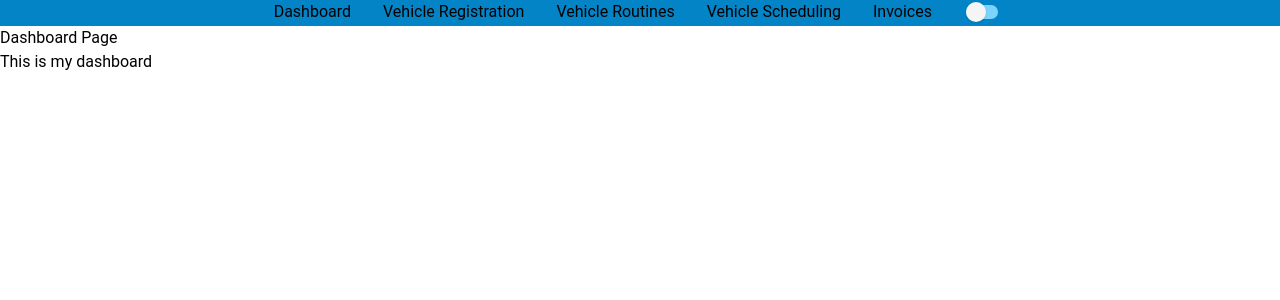
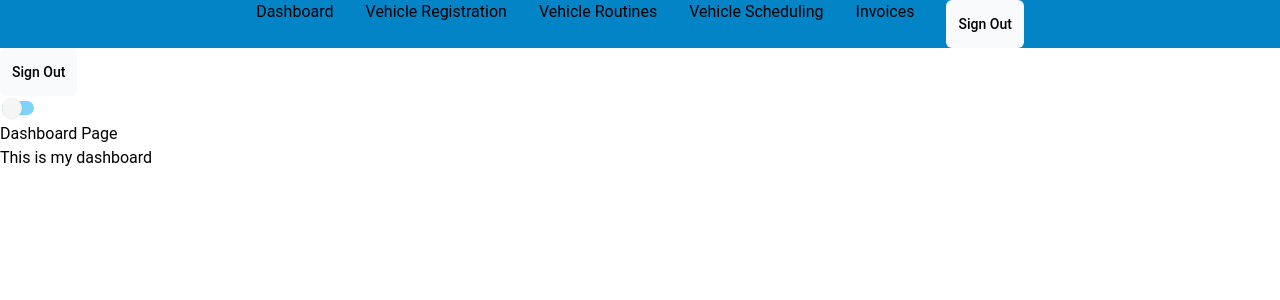
Before and after one commit to gladgladness/thebasementgarage, a Next.js app: page /dashboard in a window 1280 px wide. Shown: the top 300 px of the page. Built offline with nearby package versions, Linux system fonts and the light colour scheme.

Commit message:
Sign out implementation
Not yet completed..need to set cookies

```diff
--- a/actions.js
+++ b/actions.js
@@ -9,7 +9,7 @@ export async function authenticate(
 ) {
   try {
     await signIn('credentials', formData);
-
+   // console.log(authenticate)
   } catch (error) {
     if (error instanceof AuthError) {
       switch (error.type) {
--- a/app/components/links.jsx
+++ b/app/components/links.jsx
@@ -3,6 +3,7 @@
 import { usePathname } from 'next/navigation'
 import Link from 'next/link'
 import ThemeButton from './themebutton'
+import SignoutButton from './signoutbutton'
 
 export function Links() {
   const pathname = usePathname()
@@ -35,8 +36,11 @@ export function Links() {
             Invoices
           </Link>
         </li>
-
-          <ThemeButton className="justify-end" />
+        <li className="hover:bg-gray-400">
+          <Link className={`link ${pathname === '/about' ? 'active' : ''}`} >
+            <SignoutButton/>
+          </Link>
+        </li>
 
       </ul>
 
--- /dev/null
+++ b/app/components/signoutbutton.jsx
@@ -0,0 +1,16 @@
+'use server'
+import { signOut } from '@/auth'
+
+async function SignoutButton(){
+   const handleSignOut = await signOut({ redirect: true, callbackUrl: '/' });
+
+    return(
+        <form>
+            <button onClick={handleSignOut} className="flex h-[48px] grow items-center justify-center gap-2 rounded-md bg-gray-50 p-3 text-sm font-medium hover:bg-sky-100 hover:text-blue-600 md:flex-none md:justify-start md:p-2 md:px-3">
+                <div className="hidden md:block">Sign Out</div>
+            </button>
+        </form>
+
+)};
+
+export default SignoutButton;
--- a/app/dashboard/layout.jsx
+++ b/app/dashboard/layout.jsx
@@ -1,10 +1,14 @@
 import { Links } from "../components/links";
+import SignoutButton from '../components/signoutbutton'
+import ThemeButton from "../components/themebutton";
 
 export default function DashboardLayout({children}) {
     return (
       <html lang="en">
         <body>
-        <div><Links /></div>
+        <div>
+          <Links /> <SignoutButton /> <ThemeButton />
+        </div>
         {children}
         </body>
       </html>
--- a/auth.js
+++ b/auth.js
@@ -10,21 +10,25 @@ export const { auth, signIn, signOut } = NextAuth({
   ...authConfig,
   providers: [Credentials({
     async authorize(credentials) {
-      const parsedCredentials = z
-      .object({ email: z.string().email(), password: z.string().min(4) })
-      .safeParse(credentials);
+      const parsedCredentials = z.object({
+         email: z.string().email(), password: z.string().min(4)
+        }).safeParse(credentials);
 
         if (parsedCredentials.success) {
             const { email, password } = parsedCredentials.data;
             const user = await getUser(email);
+            console.log(user)
+
             if (!user) return null;
-            const passwordsMatch = await bcrypt.compare(password, user.password);
+            return user;
+            //const passwordsMatch = await bcrypt.compare(password, user.password);
 
-            if (passwordsMatch) return user;
+           // if (passwordsMatch) return user;
+            //else console.log('passwords do not match')
           }
 
-           console.log(credentials, 'Invalid credentials');
-          return null;
+         //  console.log(credentials, 'Invalid credentials');
+           //return null;
     },
   }),],
 });
@@ -37,9 +41,11 @@ async function  getUser(email){
 
     // Execute the query and get the result
     const result = await client.query(query, values);
-
+    console.log(result)
+    //console.log(result[0])
     // Return the first row from the result
     return result.rows[0];
+
     } catch (error) {
       console.error('Failed to fetch user:', error);
       throw new Error('Failed to fetch user.');
```
Also changed, not shown: middleware.js (+10 -0 lines).
